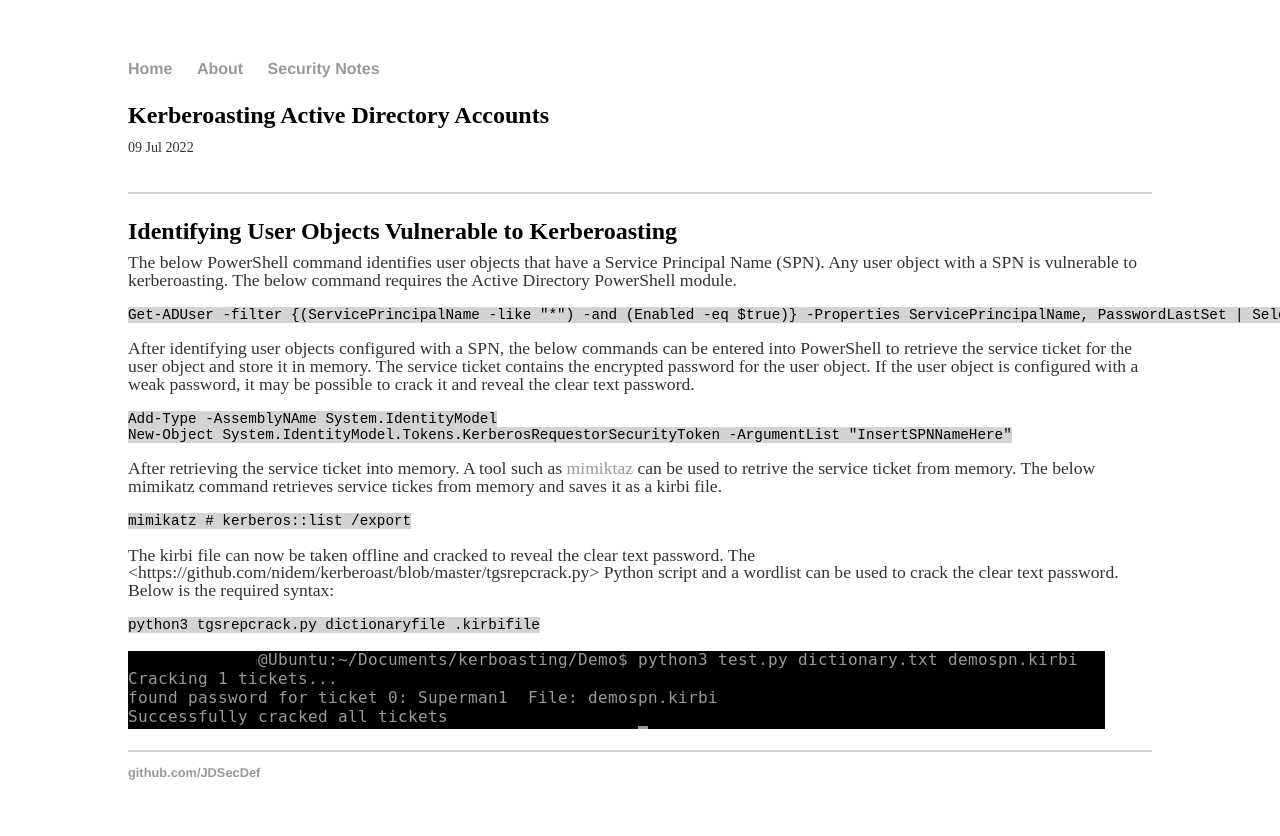
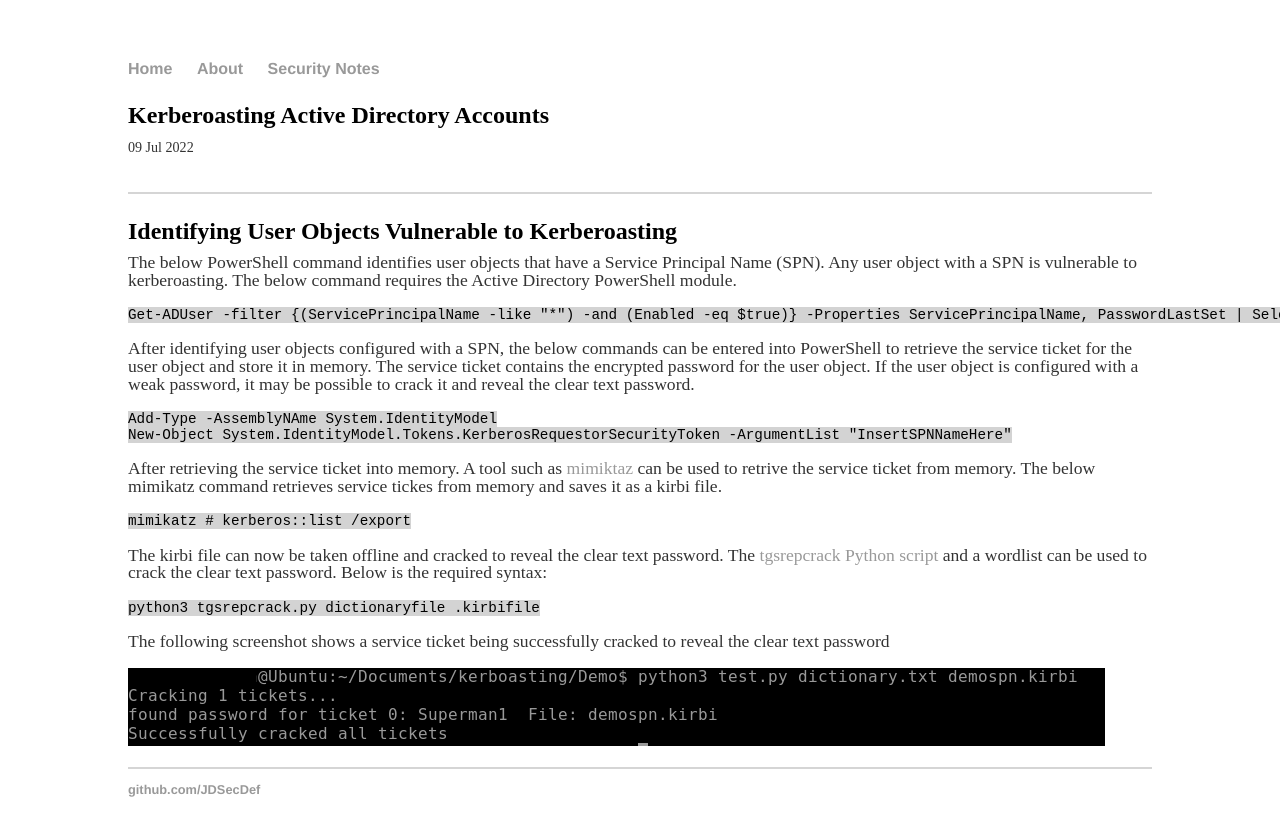
Before and after one commit to JDSecDef/JDSecDef.github.io, a Jekyll site: the page built from _posts/2022-07-09-AD Kerberoasting.md, in a window 1280 px wide. Shown: the top 836 px of the page. Built offline with Jekyll 4.4.1, drawn with Linux system fonts in a browser that asks for light colours.

Commit message:
Update to AD Kerberoasting post. On branch main Your branch is up to date with 'origin/main'. Changes to be committed: modified:   _posts/2022-07-09-AD Kerberoasting.md
 Untracked files:
	_posts/2022-01-31-Macro Automation Security.md
	_posts/ApplicationControlNotes.md
	_posts/BH.txt
	_posts/PS Bypass.md
	_posts/PSCommands.txt
	_posts/SEC660.txt
	_posts/cpassword.txt

```diff
--- a/_posts/2022-07-09-AD Kerberoasting.md
+++ b/_posts/2022-07-09-AD Kerberoasting.md
@@ -24,10 +24,12 @@ New-Object System.IdentityModel.Tokens.KerberosRequestorSecurityToken -ArgumentL
 mimikatz # kerberos::list /export
 ~~~
 
-<p>The kirbi file can now be taken offline and cracked to reveal the clear text password. The <https://github.com/nidem/kerberoast/blob/master/tgsrepcrack.py> Python script and a wordlist can be used to crack the clear text password. Below is the required syntax:</p>
+<p>The kirbi file can now be taken offline and cracked to reveal the clear text password. The <a href="https://github.com/nidem/kerberoast/blob/master/tgsrepcrack.py" title="tgsrepcrack.py">tgsrepcrack Python script</a> and a wordlist can be used to crack the clear text password. Below is the required syntax:</p>
 
 ~~~bash
 python3 tgsrepcrack.py dictionaryfile .kirbifile
 ~~~
 
+<p>The following screenshot shows a service ticket being successfully cracked to reveal the clear text password</p>
+
 ![crackedspnexample](/assets/crackspn.png)
```
